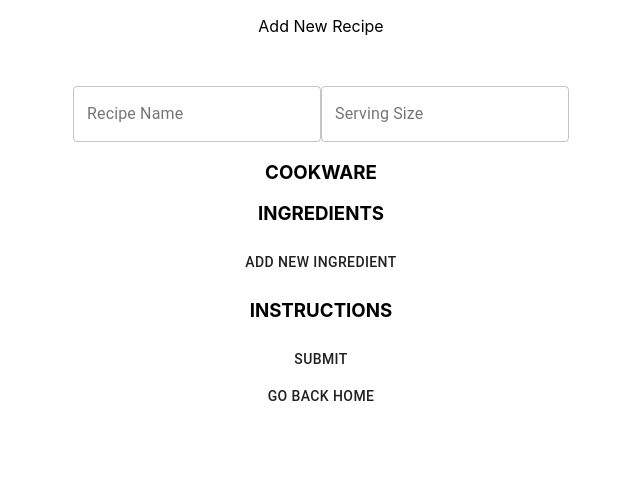
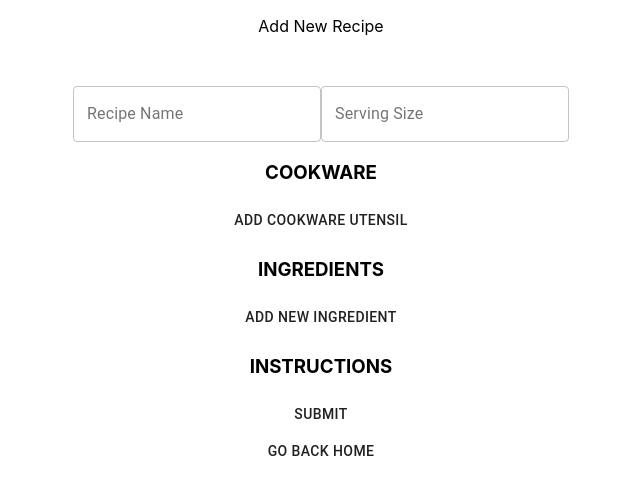
Before and after one commit to elim04/recipe-app, a React (Create React App) app: page /newrecipe in a window 1280 px wide. Shown: the top 494 px of the page, without its empty margins (319-959 px from the left). Built offline with nearby package versions, Linux system fonts and the light colour scheme.

Commit message:
add cookware remove and add buttons

```diff
--- a/src/components/NewRecipe/Form.tsx
+++ b/src/components/NewRecipe/Form.tsx
@@ -86,9 +86,15 @@ const Form = () => {
                 type="text"
                 {...register(`cookware.${index}.name` as const)}
               />
+              <Button type="button" onClick={() => cookwareRemove(index)}>
+                Remove
+              </Button>
             </div>
           );
         })}
+        <Button type="button" onClick={() => cookwareAppend({ name: "" })}>
+          Add Cookware Utensil
+        </Button>
         <h3>INGREDIENTS</h3>
         {ingredientFields.map((field, index) => {
           return (
```
